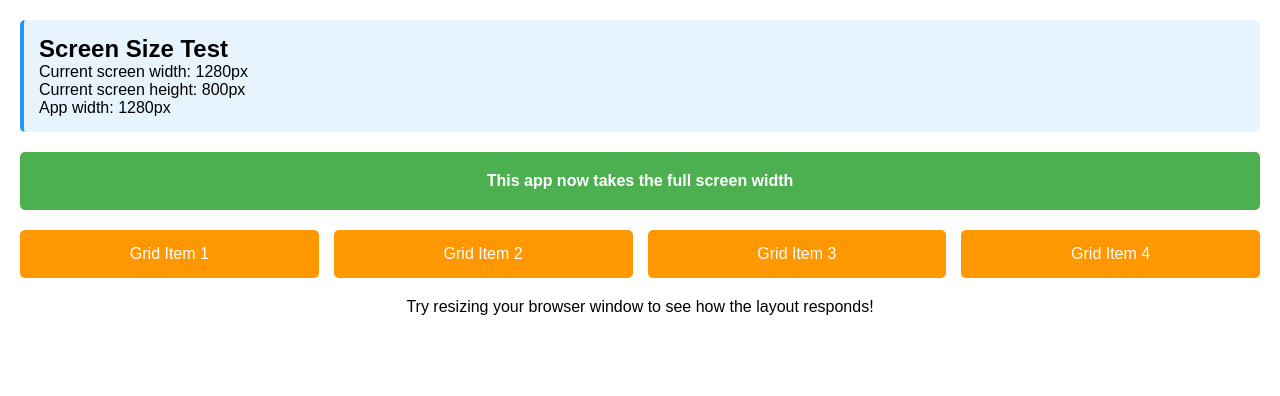
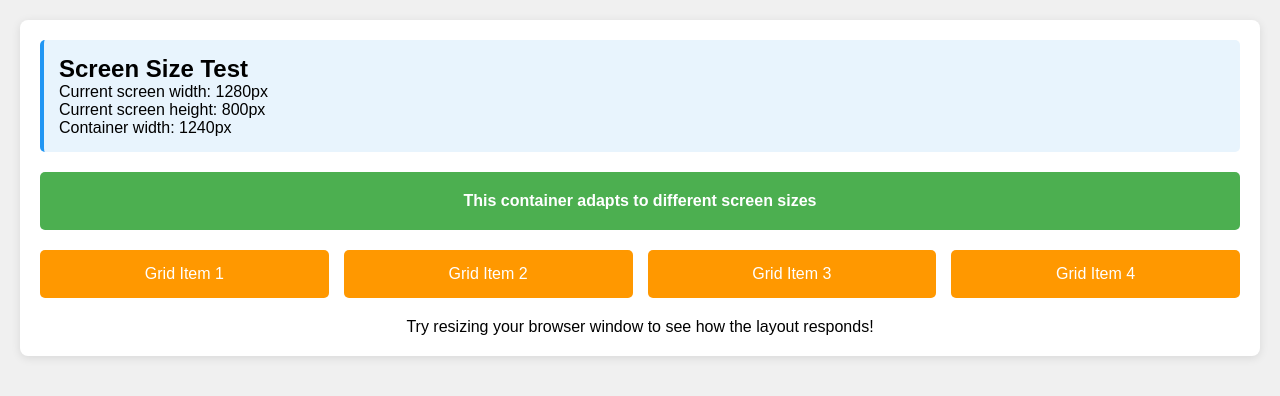
Before and after one commit to abimbawe/Ak-Burgers, a plain HTML site: page index.html in a window 1280 px wide. Drawn offline with Linux system fonts and the light colour scheme.

Commit message:
Add files via upload

```diff
--- a/index.html
+++ b/index.html
@@ -8,19 +8,31 @@
         * {
             margin: 0;
             padding: 0;
-            box-sizing: border-box;
+            box-sizing: border-box<!DOCTYPE html>
+            <html lang="en">
+            <head>
+                <meta charset="UTF-8">
+                <title>Page title</title>
+            </head>
+            <body>
+
+            </body>
+            </html>;
         }
 
         body {
             font-family: Arial, sans-serif;
+            padding: 20px;
             background-color: #f0f0f0;
         }
 
-        .app {
-            width: 100%;
-            min-height: 100vh;
+        .container {
+            max-width: 1200px;
+            margin: 0 auto;
             padding: 20px;
             background-color: white;
+            border-radius: 8px;
+            box-shadow: 0 2px 10px rgba(0,0,0,0.1);
         }
 
         .screen-info {
@@ -57,7 +69,7 @@
         }
 
         @media (max-width: 768px) {
-            .app {
+            .container {
                 padding: 15px;
             }
 
@@ -67,7 +79,7 @@
         }
 
         @media (max-width: 480px) {
-            .app {
+            .container {
                 padding: 10px;
             }
 
@@ -79,16 +91,16 @@
     </style>
 </head>
 <body>
-    <div class="app">
+    <div class="container">
         <div class="screen-info">
             <h2>Screen Size Test</h2>
             <p>Current screen width: <span id="screenWidth">0</span>px</p>
             <p>Current screen height: <span id="screenHeight">0</span>px</p>
-            <p>App width: <span id="appWidth">0</span>px</p>
+            <p>Container width: <span id="containerWidth">0</span>px</p>
         </div>
 
         <div class="size-box">
-            This app now takes the full screen width
+            This container adapts to different screen sizes
         </div>
 
         <div class="grid">
@@ -108,8 +120,8 @@
             document.getElementById('screenWidth').textContent = window.innerWidth;
             document.getElementById('screenHeight').textContent = window.innerHeight;
 
-            const app = document.querySelector('.app');
-            document.getElementById('appWidth').textContent = app.offsetWidth;
+            const container = document.querySelector('.container');
+            document.getElementById('containerWidth').textContent = container.offsetWidth;
         }
 
         // Update on load
```
